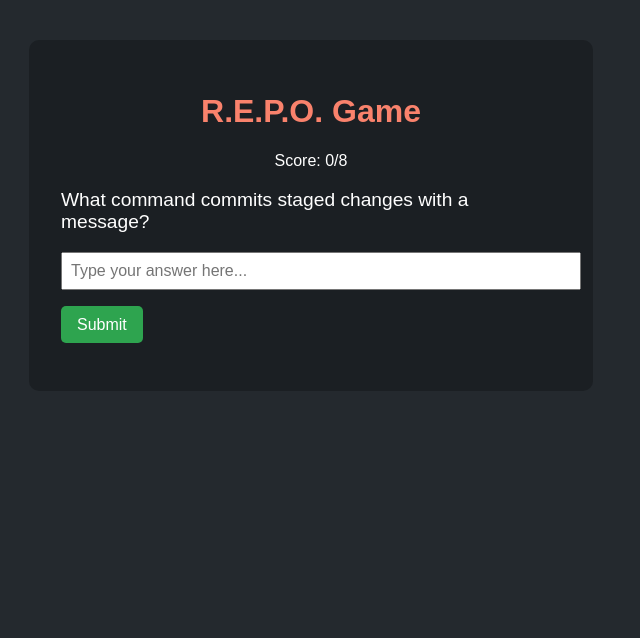
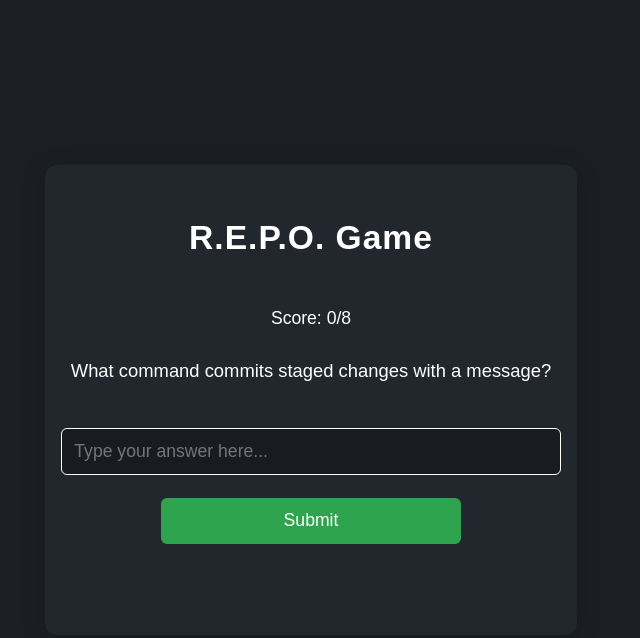
Before and after one commit to somebody301/REPO, a plain HTML site: page index.html in a window 1280 px wide. Shown: the whole page, without its empty margins (329-969 px from the left). Drawn offline with Linux system fonts and the light colour scheme.

Commit message:
Update index.html

```diff
--- a/index.html
+++ b/index.html
@@ -1,30 +1,151 @@
 <!DOCTYPE html>
 <html lang="en">
+
 <head>
   <meta charset="UTF-8">
   <title>R.E.P.O. Game</title>
+  <meta name="viewport" content="width=device-width, initial-scale=1.0">
   <style>
-    body { font-family: Arial, sans-serif; background: #24292e; color: #fff; }
-    .container { max-width: 500px; margin: 40px auto; background: #1b1f23; padding: 2em; border-radius: 10px; }
-    h1 { text-align: center; color: #f9826c; }
-    .question { font-size: 1.2em; margin: 1em 0; }
-    input[type="text"] { width: 100%; padding: 0.5em; font-size: 1em; }
-    button { padding: 0.6em 1em; font-size: 1em; margin-top: 1em; background: #2ea44f; color: #fff; border: none; border-radius: 5px; cursor: pointer; }
-    .score, .result { text-align: center; margin: 1em 0; }
+    html, body {
+      height: 100%;
+      margin: 0;
+      padding: 0;
+      box-sizing: border-box;
+    }
+    body {
+      min-height: 100vh;
+      background: #24292e;
+      color: #fff;
+      font-family: Arial, sans-serif;
+      display: flex;
+      align-items: center;
+      justify-content: center;
+    }
+    .container {
+      width: 100vw;
+      min-height: 100vh;
+      max-width: 100vw;
+      box-sizing: border-box;
+      padding: 0;
+      margin: 0;
+      display: flex;
+      flex-direction: column;
+      align-items: center;
+      justify-content: center;
+      background: #1b1f23;
+    }
+    .content {
+      width: 94vw;
+      max-width: 500px;
+      background: #22272e;
+      padding: 2em 1em;
+      border-radius: 12px;
+      box-shadow: 0 4px 24px rgba(0,0,0,0.18);
+      display: flex;
+      flex-direction: column;
+      align-items: stretch;
+      margin: 2vw 0;
+    }
+    h1 {
+      text-align: center;
+      color: #fff;
+      font-size: 2.1em;
+      margin-bottom: 1em;
+      letter-spacing: 1px;
+    }
+    .score, .result, .final {
+      text-align: center;
+      margin: 1em 0 0.7em 0;
+      font-size: 1.1em;
+      word-break: break-word;
+    }
     .result.correct { color: #2ea44f; }
     .result.incorrect { color: #f9826c; }
+    .question {
+      font-size: 1.15em;
+      margin: 1em 0 0.3em 0;
+      min-height: 48px;
+      text-align: center;
+    }
+    input[type="text"] {
+      width: 100%;
+      padding: 0.7em;
+      font-size: 1.1em;
+      margin: 0.8em 0;
+      border-radius: 6px;
+      border: 1px solid #374151;
+      background: #181c21;
+      color: #fff;
+      outline: none;
+      box-sizing: border-box;
+      transition: border 0.2s;
+    }
+    input[type="text"]:focus {
+      border: 1.5px solid #fff;
+    }
+    button {
+      padding: 0.7em 1em;
+      font-size: 1.1em;
+      margin: 0.5em 0 0 0;
+      background: #2ea44f;
+      color: #fff;
+      border: none;
+      border-radius: 6px;
+      cursor: pointer;
+      transition: background 0.2s;
+      width: 100%;
+      max-width: 300px;
+      align-self: center;
+    }
+    button:hover, button:focus {
+      background: #22863a;
+    }
+    @media (max-width: 600px) {
+      .content {
+        max-width: 98vw;
+        padding: 1.2em 0.4em;
+        border-radius: 0;
+        box-shadow: none;
+      }
+      h1 {
+        font-size: 1.3em;
+      }
+      .question {
+        font-size: 1em;
+        min-height: 42px;
+      }
+      button {
+        font-size: 1em;
+        max-width: 100vw;
+      }
+      input[type="text"] {
+        font-size: 1em;
+        padding: 0.5em;
+      }
+    }
+    @media (max-width: 400px) {
+      .content {
+        padding: 0.5em 0.1em;
+      }
+      h1 {
+        font-size: 1em;
+      }
+    }
   </style>
 </head>
+
 <body>
   <div class="container">
-    <h1>R.E.P.O. Game</h1>
-    <div class="score" id="score"></div>
-    <div class="question" id="question"></div>
-    <input type="text" id="answer" placeholder="Type your answer here...">
-    <button onclick="submitAnswer()">Submit</button>
-    <div class="result" id="result"></div>
-    <button id="nextBtn" onclick="nextQuestion()" style="display:none;">Next Question</button>
-    <div class="result" id="final"></div>
+    <div class="content">
+      <h1>R.E.P.O. Game</h1>
+      <div class="score" id="score"></div>
+      <div class="question" id="question"></div>
+      <input type="text" id="answer" placeholder="Type your answer here..."
+        autocomplete="off" required>
+      <button id="submitBtn" onclick="handleButtonClick()">Submit</button>
+      <div class="result" id="result"></div>
+      <div class="final" id="final"></div>
+    </div>
   </div>
   <script>
     const questions = [
@@ -64,20 +185,30 @@
 
     let current = 0;
     let score = 0;
+    let isAnswered = false;
     let shuffled = questions.slice().sort(() => 0.5 - Math.random());
 
     function showQuestion() {
       document.getElementById('question').textContent = shuffled[current].question;
       document.getElementById('answer').value = '';
+      document.getElementById('answer').disabled = false;
+      document.getElementById('submitBtn').disabled = false;
+      document.getElementById('submitBtn').textContent = "Submit";
       document.getElementById('result').textContent = '';
       document.getElementById('result').className = 'result';
-      document.getElementById('nextBtn').style.display = 'none';
       document.getElementById('score').textContent = `Score: ${score}/${shuffled.length}`;
       document.getElementById('final').textContent = '';
+      isAnswered = false;
+      document.getElementById('answer').focus();
     }
 
     function submitAnswer() {
-      let userAns = document.getElementById('answer').value.trim().toLowerCase();
+      const answerInput = document.getElementById('answer');
+      if (!answerInput.value.trim()) {
+        answerInput.focus();
+        return;
+      }
+      let userAns = answerInput.value.trim().toLowerCase();
       let correctAns = shuffled[current].answer.toLowerCase();
       let result = document.getElementById('result');
       if (userAns === correctAns) {
@@ -88,8 +219,9 @@
         result.textContent = `Incorrect. The correct answer is: ${shuffled[current].answer}`;
         result.className = "result incorrect";
       }
-      document.getElementById('nextBtn').style.display = 'inline-block';
-      document.getElementById('score').textContent = `Score: ${score}/${shuffled.length}`;
+      answerInput.disabled = true;
+      isAnswered = true;
+      document.getElementById('submitBtn').textContent = "Next Question";
     }
 
     function nextQuestion() {
@@ -99,14 +231,30 @@
       } else {
         document.getElementById('question').textContent = '';
         document.getElementById('answer').style.display = 'none';
+        document.getElementById('submitBtn').style.display = 'none';
         document.getElementById('result').textContent = '';
-        document.getElementById('nextBtn').style.display = 'none';
         document.getElementById('final').textContent = `Game Over! Final score: ${score}/${shuffled.length}`;
       }
     }
+
+    function handleButtonClick() {
+      if (!isAnswered) {
+        submitAnswer();
+      } else {
+        nextQuestion();
+      }
+    }
+
+    // Allow Enter key to trigger button click
+    document.getElementById('answer').addEventListener('keydown', function(e) {
+      if (e.key === "Enter" && !document.getElementById('submitBtn').disabled) {
+        handleButtonClick();
+      }
+    });
 
     // Start the game
     showQuestion();
   </script>
 </body>
+
 </html>
```
